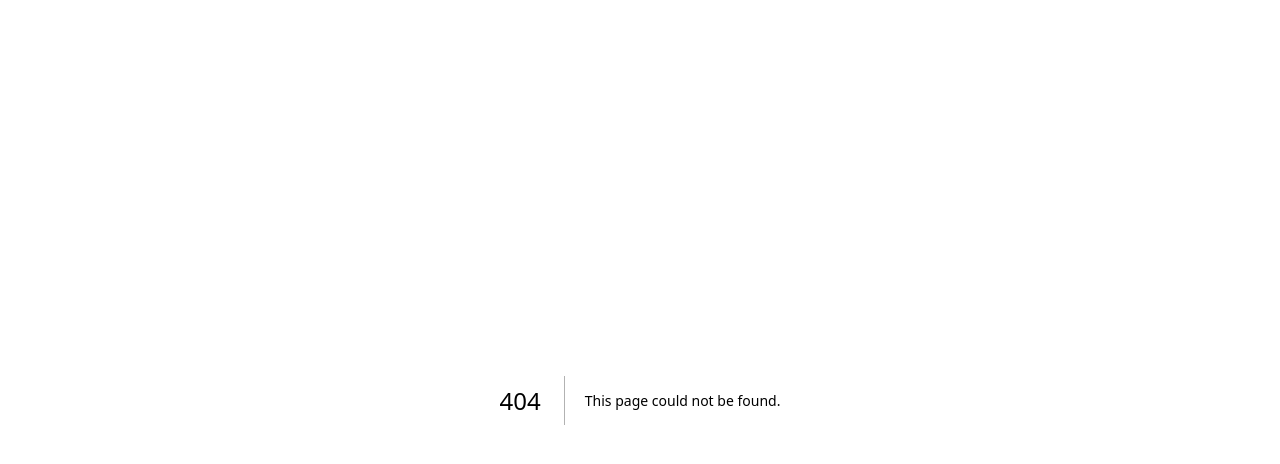
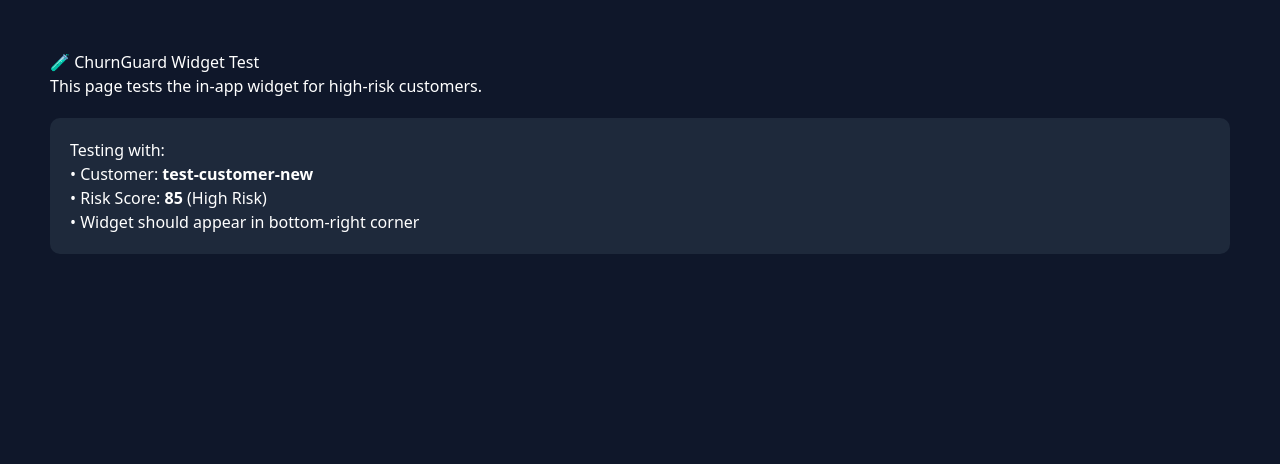
Before and after one commit to naj9683/churn-guard-app, a Next.js app: page /widget-test in a window 1280 px wide. Before the commit this address had no page. Shown: the top 464 px of the page. Built offline with nearby package versions, Linux system fonts and the light colour scheme.

Commit message:
Add widget test page

```diff
--- /dev/null
+++ b/app/widget-test/page.tsx
@@ -0,0 +1,25 @@
+export default function WidgetTest() {
+  return (
+    <div style={{padding: '50px', fontFamily: 'system-ui', background: '#0f172a', color: 'white', minHeight: '100vh'}}>
+      <h1>🧪 ChurnGuard Widget Test</h1>
+      <p>This page tests the in-app widget for high-risk customers.</p>
+
+      <div style={{background: '#1e293b', padding: '20px', borderRadius: '10px', marginTop: '20px'}}>
+        <h3>Testing with:</h3>
+        <p>• Customer: <strong>test-customer-new</strong></p>
+        <p>• Risk Score: <strong>85</strong> (High Risk)</p>
+        <p>• Widget should appear in bottom-right corner</p>
+      </div>
+
+      <script src="https://churn-guard-app.vercel.app/widget.js"></script>
+      <script dangerouslySetInnerHTML={{
+        __html: `
+          window.churnGuardConfig = {
+            apiKey: 'cg_1772903392095_dkscv8',
+            customerId: 'test-customer-new'
+          };
+        `
+      }} />
+    </div>
+  );
+}
```
